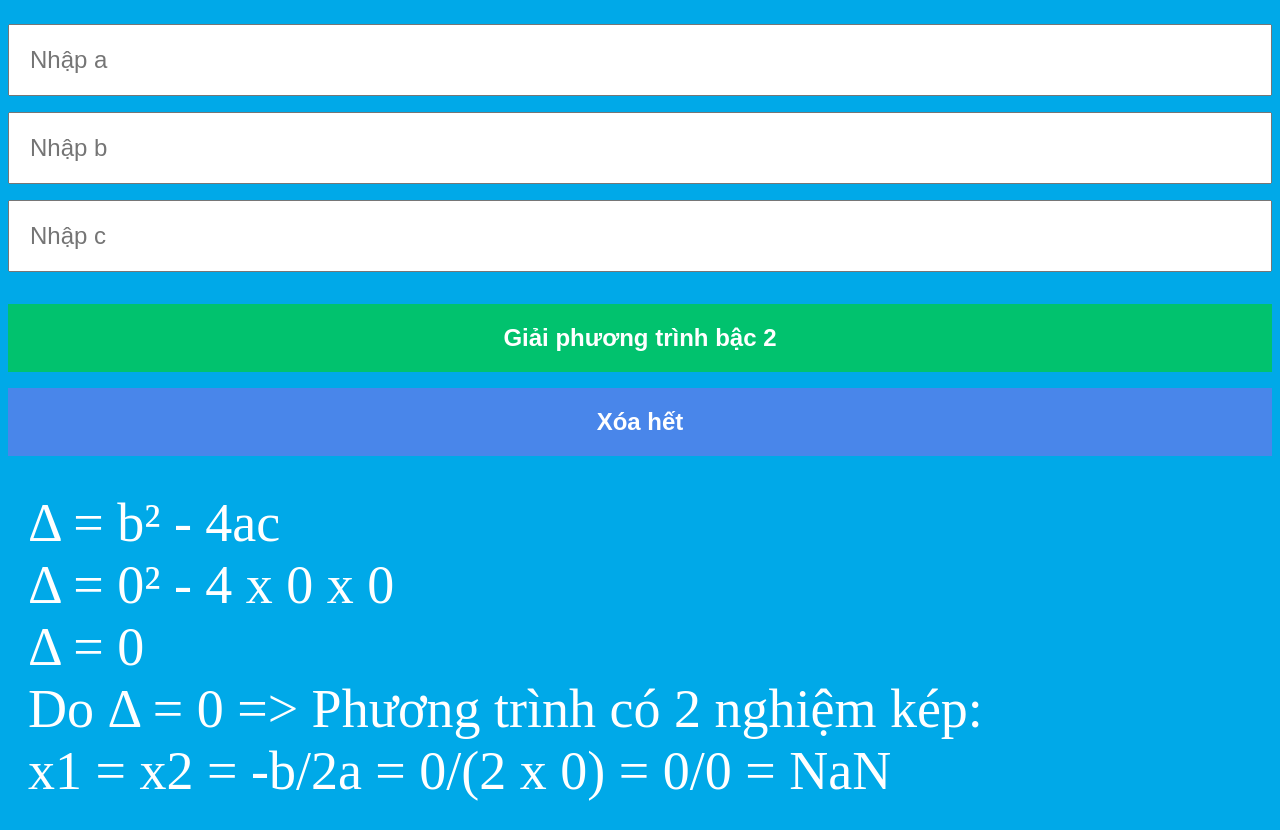
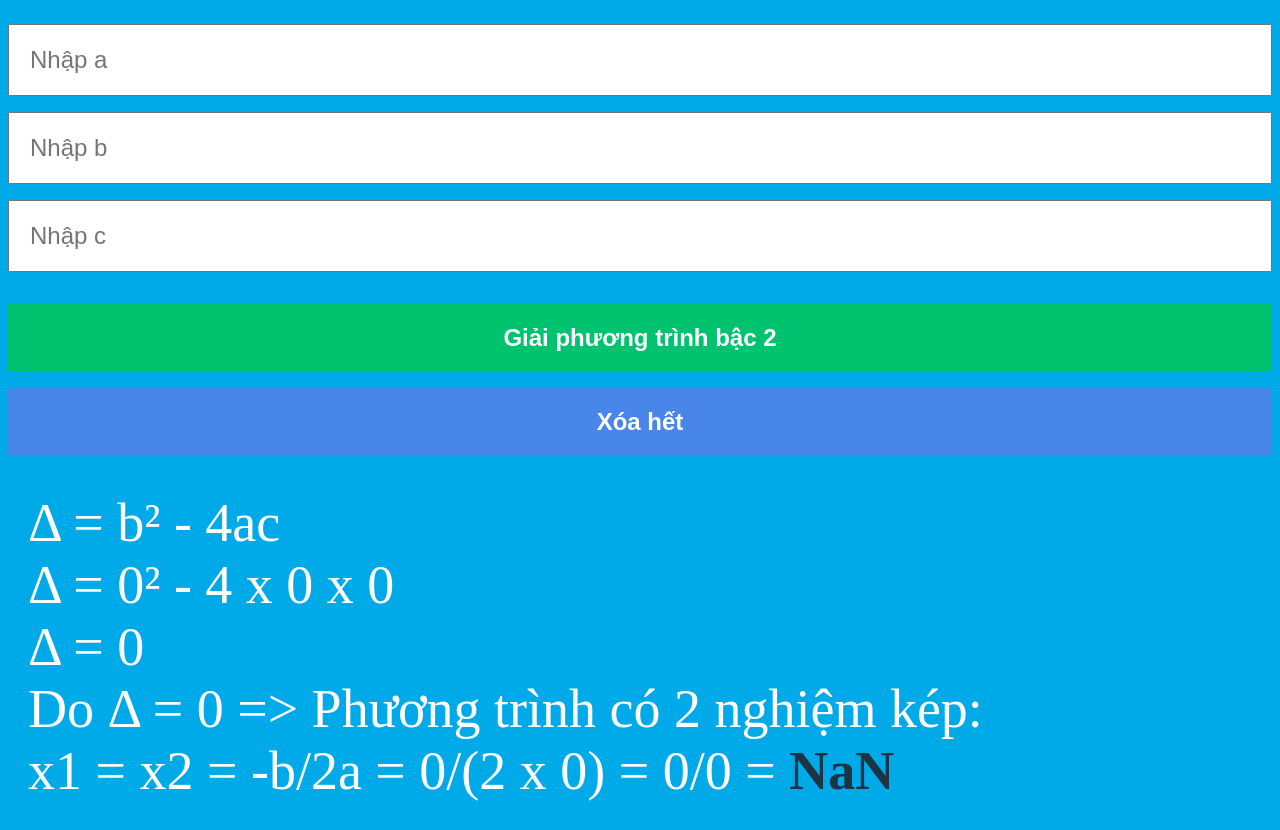
Before and after one commit to SnightCoder/DeltaCalculation, a plain HTML site: page index.html in a window 1280 px wide. Both pictures are taken after a click on the button "Giải phương trình bậc 2". Drawn offline with Linux system fonts and the light colour scheme.

Commit message:
Update style.css

```diff
--- a/css/style.css
+++ b/css/style.css
@@ -27,6 +27,10 @@ button.inputText{
   font-size: 24px;
   border: none;
 }
+.result{
+  font-weight: bold;
+  color: #1C3544;
+}
 body{
   background-color: #00A9E8;
 }
```
